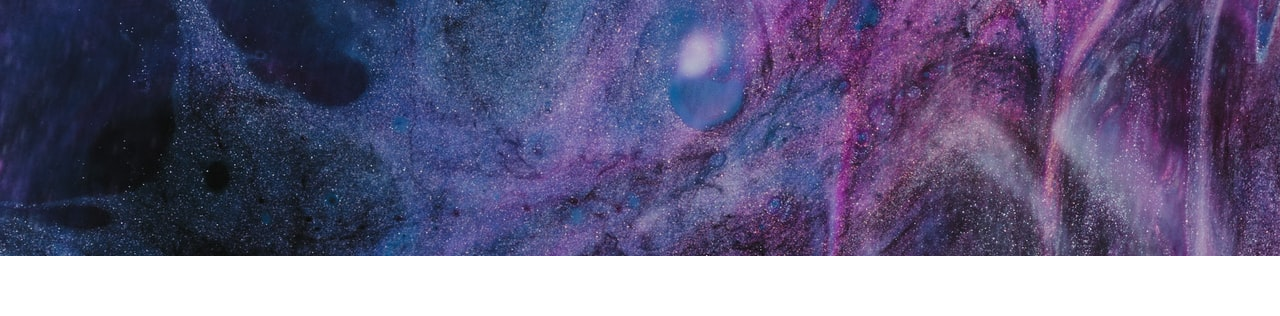
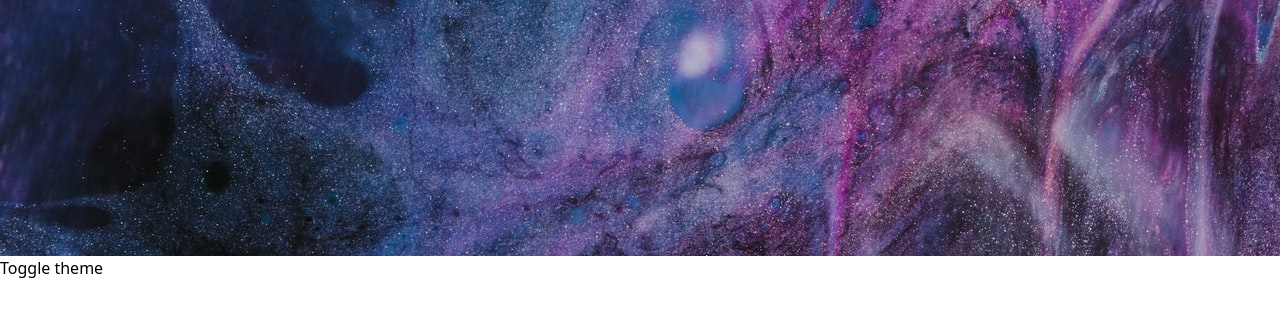
Before and after one commit to Sai-Manikanta/todolist-nextjs, a Next.js app: page / in a window 1280 px wide. Shown: the top 316 px of the page. Built offline with nearby package versions, Linux system fonts and the light colour scheme.

Commit message:
darkmode toggle functionality with tailwind

```diff
--- a/pages/index.js
+++ b/pages/index.js
@@ -13,15 +13,17 @@ export default function Home() {
   }
 
   return (
-    <div>
-      <Head>
-        <title>TodoList</title>
-        <link rel="icon" href="/favicon.ico" />
-      </Head>
+    <body className={`${darkModeStatus ? 'dark' : ''} h-screen`}>
+      <div className="bg-white dark:bg-gray-900 h-full">
+        <Head>
+          <title>TodoList</title>
+          <link rel="icon" href="/favicon.ico" />
+        </Head>
 
-      <div className="h-64 bg-blue-800" style={darkModeStatus ? nightInlineStyle : dayInlineStyle}>
-
+        {/* Top header of light and dark images */}
+        <div className="h-64" style={darkModeStatus ? nightInlineStyle : dayInlineStyle}></div>
+        <button onClick={() => setDarkModeStatus(!darkModeStatus)}>Toggle theme</button>
       </div>
-    </div>
+    </body>
   )
 }
--- a/tailwind.config.js
+++ b/tailwind.config.js
@@ -1,6 +1,6 @@
 module.exports = {
   purge: ['./pages/**/*.{js,ts,jsx,tsx}', './components/**/*.{js,ts,jsx,tsx}'],
-  darkMode: false, // or 'media' or 'class'
+  darkMode: 'class', // or 'media' or 'class'
   theme: {
     extend: {},
   },
```
